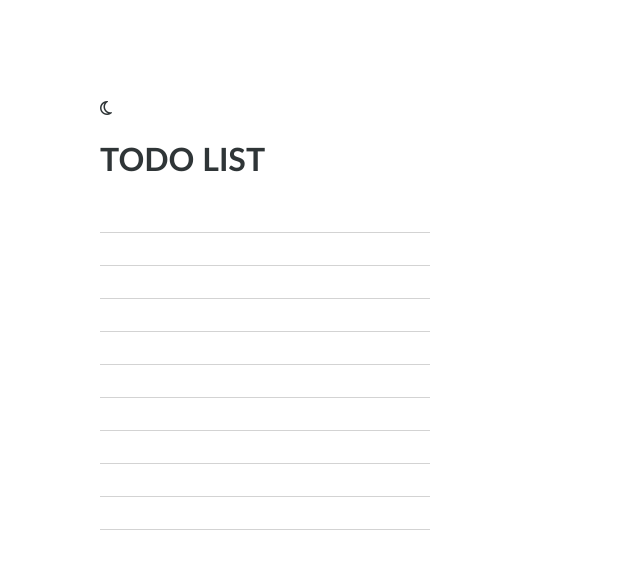
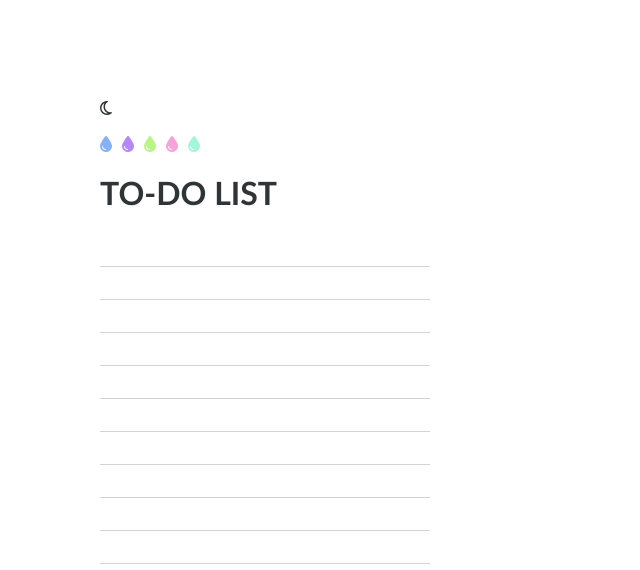
Before and after one commit to isabellarojasg/todo_project, a React (Create React App) app in the folder todo-list/: page / in a window 1280 px wide. Shown: the top 570 px of the page, without its empty margins (0-640 px from the left). Built offline with nearby package versions, Linux system fonts and the light colour scheme.

Commit message:
added selected accent colour

```diff
--- a/todo-list/src/App.js
+++ b/todo-list/src/App.js
@@ -1,11 +1,18 @@
 import { useState } from "react";
 import TodoItem from "./TodoItem";
 import "./styles.css";
-import { COLOURS } from "./colours";
+import { ACCENT_COLOURS, COLOURS } from "./colours";
 
 function App() {
   const numTodoItems = 10;
   const [isDarkMode, setDarkMode] = useState(false);
+  const [accentColour, setAccentColour] = useState(COLOURS.Black);
+  const [selectedDroplet, setSelectedDroplet] = useState(null);
+
+  const handleColourSelect = (index, hexColour) => {
+    setAccentColour(hexColour);
+    setSelectedDroplet(index);
+  };
 
   const toggleDarkMode = () => {
     setDarkMode(!isDarkMode);
@@ -20,19 +27,40 @@ function App() {
   return (
     <div>
       <i
-        class={`fa-regular hover-style ${
+        className={`fa-regular hover-style ${
           isDarkMode ? "fa-solid fa-sun white-sun" : "fa-moon black-moon"
         }`}
         onClick={toggleDarkMode}
+        style={{ marginBottom: "20px" }}
       ></i>
+      <div style={{ display: "flex", gap: "10px" }}>
+        {Object.keys(ACCENT_COLOURS).map((colour, index) => (
+          <i
+            key={index}
+            className={`fa-solid fa-droplet ${
+              selectedDroplet === index ? "fa-lg" : ""
+            }`}
+            onClick={() => handleColourSelect(index, ACCENT_COLOURS[colour])}
+            style={{
+              color: ACCENT_COLOURS[colour],
+              transform: selectedDroplet === index ? "translateY(50%)" : "",
+            }}
+          ></i>
+        ))}
+      </div>
       <h1
         className="font-style"
         style={{ color: isDarkMode ? COLOURS.White : COLOURS.Black }}
       >
-        TODO LIST
+        TO-DO LIST
       </h1>
       {Array.from({ length: numTodoItems }, (_, index) => (
-        <TodoItem index={index} isDarkMode={isDarkMode} />
+        <TodoItem
+          key={index}
+          index={index}
+          isDarkMode={isDarkMode}
+          accentColour={accentColour}
+        />
       ))}
     </div>
   );
--- a/todo-list/src/TodoItem.tsx
+++ b/todo-list/src/TodoItem.tsx
@@ -5,16 +5,21 @@ import { COLOURS } from "./colours";
 interface TodoItemProps {
   index: number;
   isDarkMode: boolean;
+  accentColour: string;
 }
 
 const TodoItem: React.FC<TodoItemProps> = (props) => {
-  const { index, isDarkMode } = props;
+  const { index, isDarkMode, accentColour } = props;
   const [isChecked, setChecked] = useState(false);
   const [textInputValue, setTextInputValue] = useState<string>("");
 
   const todoItemStyles: React.CSSProperties = {
     color: isDarkMode ? COLOURS.White : COLOURS.Black,
     backgroundColor: isDarkMode ? COLOURS.Black : COLOURS.White,
+  };
+
+  const checkBoxStyles: React.CSSProperties = {
+    accentColor: accentColour,
   };
 
   const handleCheckboxChange = () => {
@@ -33,6 +38,7 @@ const TodoItem: React.FC<TodoItemProps> = (props) => {
           type="checkbox"
           checked={isChecked}
           onChange={handleCheckboxChange}
+          style={checkBoxStyles}
         />
       )}
       <input
--- a/todo-list/src/colours.ts
+++ b/todo-list/src/colours.ts
@@ -5,3 +5,17 @@ export const COLOURS: {
   Black: "#2f3537",
   White: "white",
 };
+
+export const ACCENT_COLOURS: {
+  Blue: string;
+  Purple: string;
+  Green: string;
+  Pink: string;
+  Turquoise: string;
+} = {
+  Blue: "#87b1f5",
+  Purple: "#b587f5",
+  Green: "#b8f587",
+  Pink: "#f5a4da",
+  Turquoise: "#a4f5da",
+};
--- a/todo-list/src/styles.css
+++ b/todo-list/src/styles.css
@@ -28,7 +28,6 @@
 .checkbox {
   position: absolute;
   left: 0;
-  accent-color: rgb(206, 99, 117);
 }
 
 .font-style {
```
